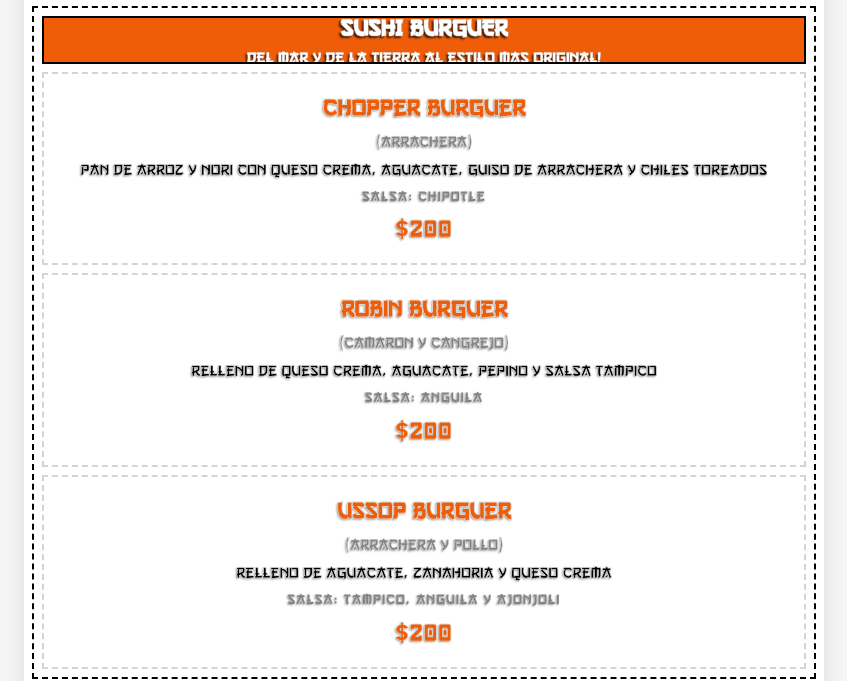
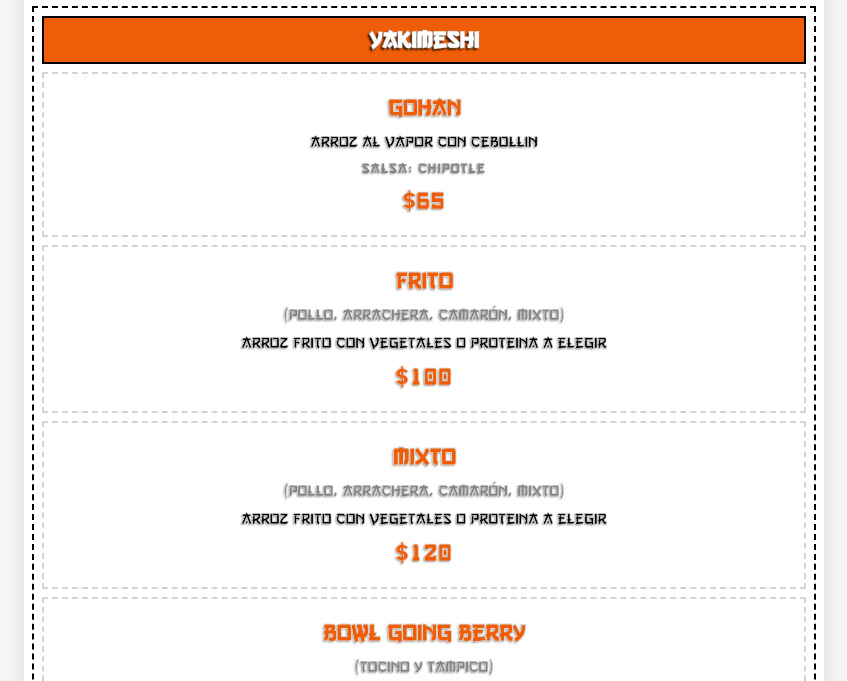
Before and after one commit to BrandAlex117/sushi_menu, an Astro site: page / in a window 1280 px wide. Shown: the part 1921-2602 px from the top of the page, without its empty margins (216-1063 px from the left). Built offline with nearby package versions, Linux system fonts and the light colour scheme; Astro itself is replaced by a stand-in of ours; grey boxes are pictures that could not be loaded.

```diff
--- /dev/null
+++ b/src/components/yakimeshiSection.astro
@@ -0,0 +1,13 @@
+---
+import Content from "../layouts/Content.astro";
+import { getEntry } from "astro:content";
+
+const yakimeshiData = await getEntry('menu', 'yakimeshi');
+---
+
+<Content
+  category={yakimeshiData.data.category}
+  items={yakimeshiData.data.items}
+  title="Yakimeshi"
+  subtitle=""
+/>
--- /dev/null
+++ b/src/content/menu/dessert.json
@@ -0,0 +1,45 @@
+{
+  "category": "Yakimeshi",
+  "items": [
+    {
+      "name": "Gohan",
+      "ingredients": [
+        {
+          "description": "Arroz al vapor con cebollin",
+          "sauce": "Chipotle"
+        }
+      ],
+      "price": "$65"
+    },
+    {
+      "name": "Frito",
+      "ingredients": [
+        {
+          "protein": "Pollo, Arrachera, Camarón, Mixto",
+          "description": "Arroz frito con vegetales o proteina a elegir"
+        }
+      ],
+      "price": "$100"
+    },
+    {
+      "name": "Mixto",
+      "ingredients": [
+        {
+          "protein": "Pollo, Arrachera, Camarón, Mixto",
+          "description": "Arroz frito con vegetales o proteina a elegir"
+        }
+      ],
+      "price": "$120"
+    },
+    {
+      "name": "Bowl Going Berry",
+      "ingredients": [
+        {
+          "protein": "tocino y tampico",
+          "description": "Porcion mas grande de yaki mixto (cama de chipotle, tampico, queso crema, aguacate y tocino)"
+        }
+      ],
+      "price": "$180"
+    }
+  ]
+}
--- /dev/null
+++ b/src/content/menu/yakimeshi.json
@@ -0,0 +1,45 @@
+{
+  "category": "Yakimeshi",
+  "items": [
+    {
+      "name": "Gohan",
+      "ingredients": [
+        {
+          "description": "Arroz al vapor con cebollin",
+          "sauce": "Chipotle"
+        }
+      ],
+      "price": "$65"
+    },
+    {
+      "name": "Frito",
+      "ingredients": [
+        {
+          "protein": "Pollo, Arrachera, Camarón, Mixto",
+          "description": "Arroz frito con vegetales o proteina a elegir"
+        }
+      ],
+      "price": "$100"
+    },
+    {
+      "name": "Mixto",
+      "ingredients": [
+        {
+          "protein": "Pollo, Arrachera, Camarón, Mixto",
+          "description": "Arroz frito con vegetales o proteina a elegir"
+        }
+      ],
+      "price": "$120"
+    },
+    {
+      "name": "Bowl Going Berry",
+      "ingredients": [
+        {
+          "protein": "tocino y tampico",
+          "description": "Porcion mas grande de yaki mixto (cama de chipotle, tampico, queso crema, aguacate y tocino)"
+        }
+      ],
+      "price": "$180"
+    }
+  ]
+}
--- a/src/pages/index.astro
+++ b/src/pages/index.astro
@@ -5,6 +5,7 @@ import '../styles/text.css';
 import Entries from '../components/entries.astro';
 import GridFood from '../components/gridFood.astro';
 import MakisFood from '../components/makisSection.astro';
+import YakimeshiFood from '../components/yakimeshiSection.astro';
 import { Image } from 'astro:assets';
 import chopperImage from '../images/chopperLogoEdit.png'
 import Footer from '../components/footer.astro';
@@ -39,6 +40,8 @@ import Onigiri from '../components/onigiriSection.astro';
 
         <Onigiri />
 
+        <YakimeshiFood />
+
         <GridFood />
 
         <div class="w-[130%] ">
--- a/src/styles/text.css
+++ b/src/styles/text.css
@@ -95,15 +95,36 @@ p {
     100% calc(100% - var(--f)),100% 100%,calc(100% - var(--f)) calc(100% - var(--f)),var(--f) calc(100% - var(--f)), 0 100%,0 calc(100% - var(--f)),999px calc(100% - var(--f) - 999px),calc(100% - 999px) calc(100% - var(--f) - 999px));
   transform: translate(calc((cos(90deg) - 1)*100%), -100%) rotate(-225deg); /* cambios aquí */
   transform-origin: 100% 100%; /* cambio de 0% a 100% */
-  background-color: #c2a212; /* the main color  */
+  background-color: #e9ae0d; /* the main color  */
 
   width: 40%; /* O el porcentaje que necesites */
   white-space: nowrap; /* Evita que el texto se divida en líneas */
   overflow: hidden; /* Oculta texto que no cabe */
   text-overflow: ellipsis; /* Añade "..." si el texto es muy largo */
+
+  box-shadow: 0 0 0 0 rgba(0, 0, 0, 1);
+    animation: pulse 2s infinite;
+
+  /* @keyframes pulse {
+    0% {
+        transform: scale(0.95);
+        box-shadow: 0 0 0 0 rgba(0, 0, 0, 0.7);
+    }
+
+    70% {
+        transform: scale(1);
+        box-shadow: 0 0 0 10px rgba(0, 0, 0, 0);
+    }
+
+    100% {
+        transform: scale(0.95);
+        box-shadow: 0 0 0 0 rgba(0, 0, 0, 0);
+    }
+  }    */
 }
 
-.ribbonCold {
+
+  .ribbonCold {
 
   color: #fff;
 
```
